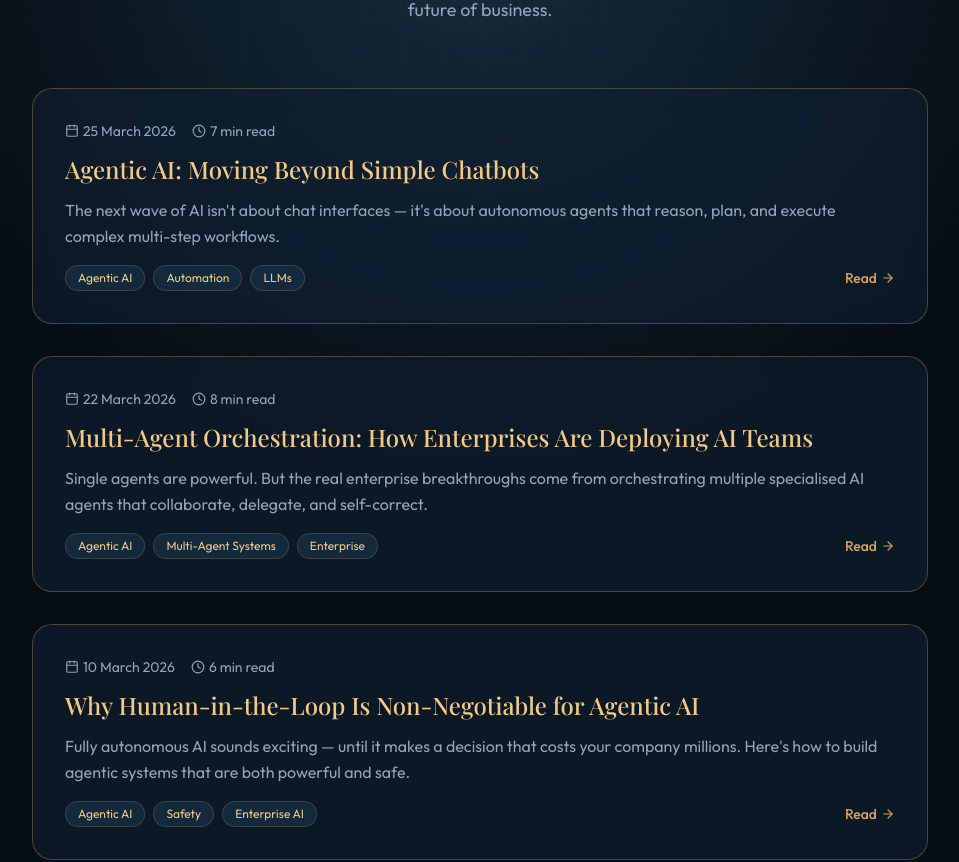
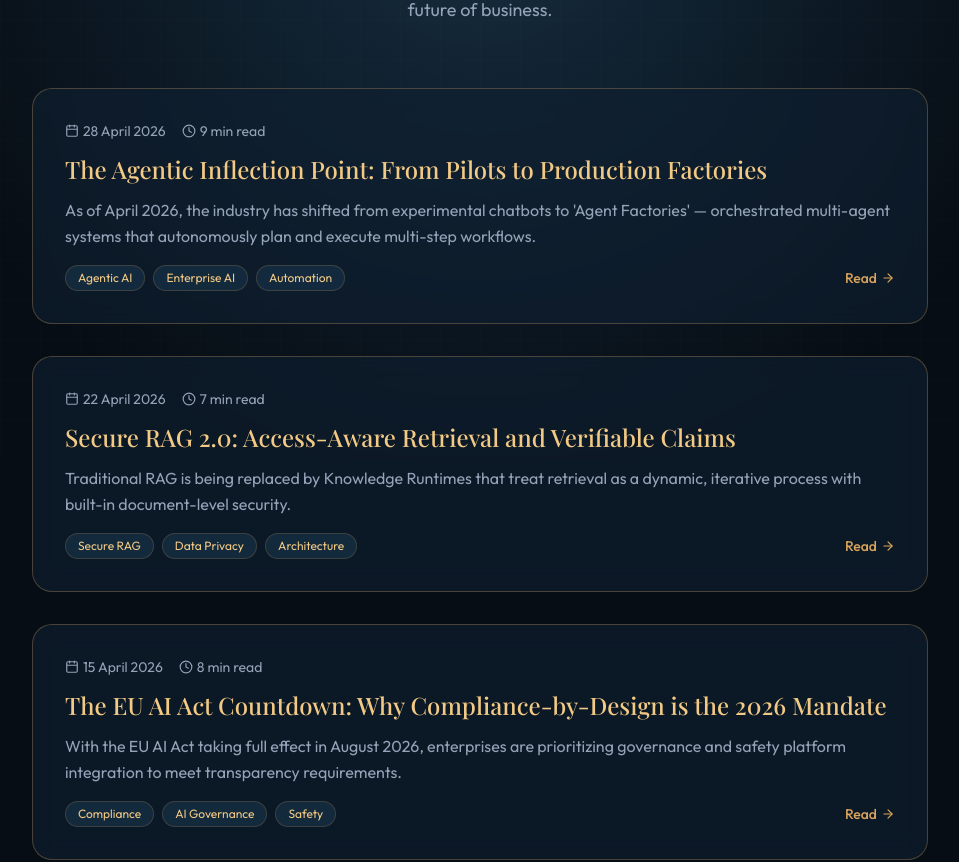
Before and after one commit to starteck-co-uk/Starteck_Website, a Next.js app: page /blog in a window 1280 px wide. Shown: the part 340-1202 px from the top of the page, without its empty margins (160-1119 px from the left). Built offline with nearby package versions, Linux system fonts and the light colour scheme.

Commit message:
Update blog with April 2026 enterprise AI trends

```diff
--- a/src/data/blog.ts
+++ b/src/data/blog.ts
@@ -9,6 +9,56 @@
 }
 
 export const blogPosts: BlogPost[] = [
+  // --- Latest Updates (April 2026) ---
+  {
+    slug: "agentic-inflection-point-2026",
+    title: "The Agentic Inflection Point: From Pilots to Production Factories",
+    excerpt:
+      "As of April 2026, the industry has shifted from experimental chatbots to 'Agent Factories' — orchestrated multi-agent systems that autonomously plan and execute multi-step workflows.",
+    date: "2026-04-28",
+    readTime: "9 min read",
+    tags: ["Agentic AI", "Enterprise AI", "Automation"],
+    content: [
+      "The defining trend of April 2026 is the mainstream adoption of Agentic AI—systems that don't just answer questions but autonomously plan and execute multi-step workflows. We have officially reached the 'Agentic Inflection Point'.",
+      "Enterprises are moving away from monolithic models toward 'factories' of specialized agents. For example, a financial workflow might involve one agent for document retrieval, another for compliance checking, and a third for final reconciliation, all coordinated by a sophisticated orchestration layer.",
+      "While 96% of organizations are running pilots, the leaders in 2026 are those who have achieved full-scale production. This is driven by breakthroughs in reasoning models and API-first architectures that allow agents to interact directly with enterprise databases and software like SAP, Salesforce, and Oracle.",
+      "At StarTeck, we've pioneered the 'Harness' concept. A production-grade agent isn't just a model; it's a model plus a harness that includes persistent memory, tool access, and real-time guardrails to prevent 'agent negligence' or unauthorized actions.",
+      "As we move further into 2026, the focus is no longer on what AI can say, but on what AI can do within trusted, governed boundaries. The organizations winning today are those building modular agentic factories rather than isolated chatbots.",
+    ],
+  },
+  {
+    slug: "secure-rag-2-0-breakthroughs",
+    title: "Secure RAG 2.0: Access-Aware Retrieval and Verifiable Claims",
+    excerpt:
+      "Traditional RAG is being replaced by Knowledge Runtimes that treat retrieval as a dynamic, iterative process with built-in document-level security.",
+    date: "2026-04-22",
+    readTime: "7 min read",
+    tags: ["Secure RAG", "Data Privacy", "Architecture"],
+    content: [
+      "Traditional 'retrieve-then-generate' pipelines are being replaced by Secure RAG 2.0 and Knowledge Runtimes. The major breakthrough of early 2026 is the integration of document-level security (ACLs) directly into the RAG pipeline.",
+      "Access-aware retrieval ensures that sensitive data—like executive salaries or proprietary R&D secrets—never leaks through AI responses. Our systems now automatically trim search results based on the user's specific permissions in real-time.",
+      "We are also seeing a major shift toward GraphRAG, which uses knowledge graphs to understand complex relationships between data points, providing far better context than simple vector search alone.",
+      "Next-gen RAG systems now include automated 'verification loops'. Before an answer is delivered, the agent reflects on its own output, checking it against the retrieved sources to ensure every claim has a verifiable citation.",
+      "For enterprise AI, 'good enough' retrieval is no longer acceptable. Verifiable, access-aware knowledge runtimes are the new standard for proprietary data assets.",
+    ],
+  },
+  {
+    slug: "eu-ai-act-compliance-mandate",
+    title: "The EU AI Act Countdown: Why Compliance-by-Design is the 2026 Mandate",
+    excerpt:
+      "With the EU AI Act taking full effect in August 2026, enterprises are prioritizing governance and safety platform integration to meet transparency requirements.",
+    date: "2026-04-15",
+    readTime: "8 min read",
+    tags: ["Compliance", "AI Governance", "Safety"],
+    content: [
+      "As we approach the August 2026 deadline for the EU AI Act, 'Compliance-by-Design' has become the primary mandate for enterprise AI deployments.",
+      "The 'Governance Gap' is closing. Enterprises are prioritizing explainability and provenance tracking to meet strict transparency requirements. It's no longer just about performance; it's about auditability.",
+      "At StarTeck, we've integrated AI Security Platforms into our deployment pipelines. These platforms provide real-time monitoring, exhaustive audit trails, and human-in-the-loop checkpoints for all high-stakes autonomous decisions.",
+      "Regulatory pressure is driving a shift toward verifiable AI. Companies are moving away from 'black box' models in favor of architectures where every decision step can be traced, explained, and justified to auditors.",
+      "In the current landscape, safety is not a feature—it's the foundation. Building for compliance today ensures that your AI assets remain viable and protected in the regulatory environment of tomorrow.",
+    ],
+  },
+
   // --- Agentic AI ---
   {
     slug: "agentic-ai-beyond-chatbots",
```
